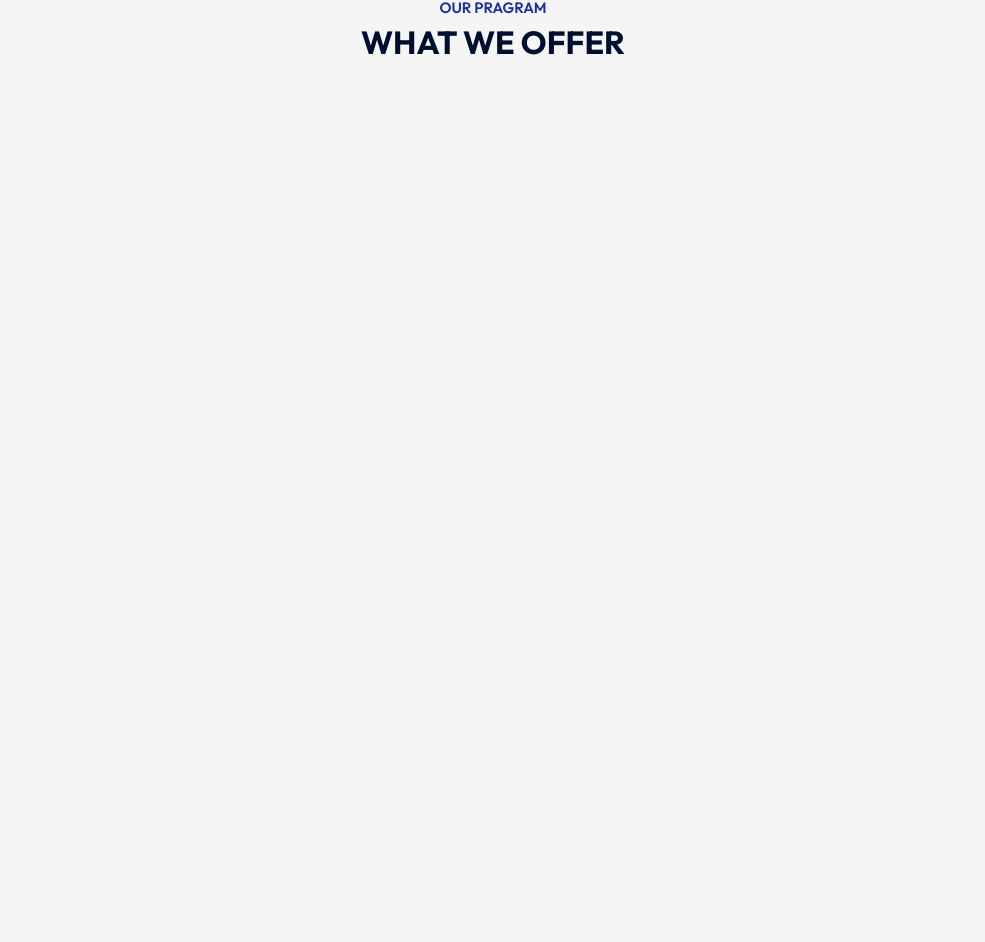
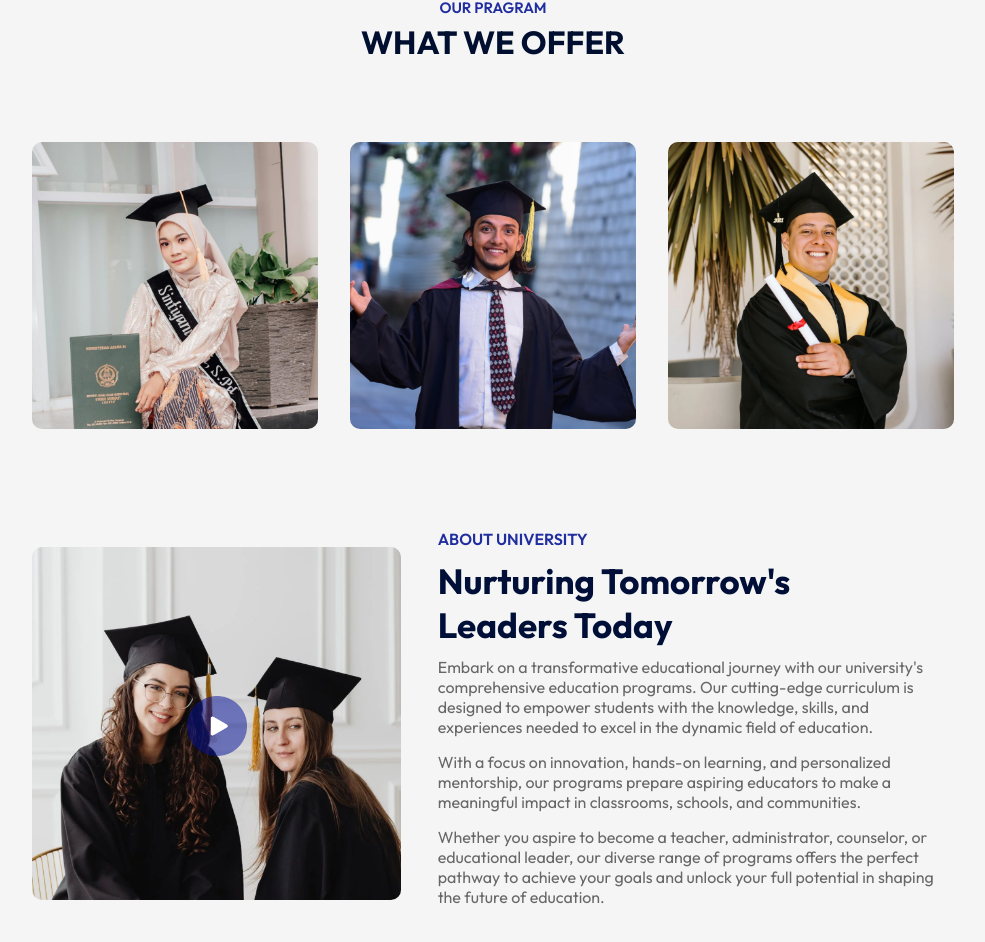
Before and after one commit to Ayushdube1/college-website, a React (Vite) app: page / in a window 1280 px wide. Shown: the part 872-1814 px from the top of the page, without its empty margins (147-1132 px from the left). Before the commit the page ends 964 px from the top, so only its background shows below. Built offline with nearby package versions, Linux system fonts and the light colour scheme.

Commit message:
added programs and about components

```diff
--- a/src/App.jsx
+++ b/src/App.jsx
@@ -2,6 +2,8 @@ import React from 'react'
 import Navbar from './components/Navbar'
 import Hero from './components/Hero'
 import Title from './components/Title'
+import Programs from './components/Programs'
+import About from './components/About'
 
 const App = () => {
   return (
@@ -10,6 +12,8 @@ const App = () => {
      <Hero/>
      <div className="container">
       <Title subtitle="Our pragram" title="what we offer" />
+      <Programs />
+      <About />
      </div>
     </>
   )
--- /dev/null
+++ b/src/components/About.css
@@ -0,0 +1,42 @@
+.about{
+    margin:100px auto;
+    display:flex;
+    align-items: center;
+    justify-content: space-between;
+    width:90%;
+
+}
+.about-left{
+    flex-basis:40%;
+    position: relative;
+}
+.about-img{
+    width:100%;
+    border-radius: 10px;
+
+}
+.about h3{
+    font-weight:600;
+    font-size:16px;
+    color:#212ea0;
+}
+.about-right{
+    flex-basis:56%;
+}
+.play-icon{
+    width:60px;
+    position:absolute;
+    top:50%;
+    left:50%;
+    transform:translate(-50%,-50%);
+}
+.about h2{
+    font-size:35px;
+    color:#000f38;
+    margin:10px 0;
+    max-width:400px;
+}
+.about p{
+    color:#676767;
+    margin-bottom:15px;
+}
--- /dev/null
+++ b/src/components/About.jsx
@@ -0,0 +1,28 @@
+import React from 'react'
+import './About.css'
+import about_img from '../assets/about.png'
+import play_icon from '../assets/play-icon.png'
+
+const About = () => {
+  return (
+    <div className="about" >
+        <div className="about-left">
+            <img src={about_img} className ="about-img" />
+            <img src={play_icon} className ="play-icon" />
+        </div>
+        <div className="about-right">
+            <h3>
+            ABOUT UNIVERSITY
+            </h3>
+            <h2>Nurturing Tomorrow's Leaders Today</h2>
+            <p> Embark on a transformative educational journey with our university's comprehensive education programs. Our cutting-edge curriculum is designed to empower students with the knowledge, skills, and experiences needed to excel in the dynamic field of education.</p>
+            <p> With a focus on innovation, hands-on learning, and personalized mentorship, our programs prepare aspiring educators to make a meaningful impact in classrooms, schools, and communities.</p>
+            <p>Whether you aspire to become a teacher, administrator, counselor, or educational leader, our diverse range of programs offers the perfect pathway to achieve your goals and unlock your full potential in shaping the future of education. </p>
+
+        </div>
+
+    </div>
+  )
+}
+
+export default About
--- /dev/null
+++ b/src/components/Programs.css
@@ -0,0 +1,44 @@
+.programs{
+    margin: 80px auto;
+    width:90%;
+    display:flex;
+    align-items: center;
+    justify-content: space-between;
+}
+.program img{
+    width:100%;
+    border-radius: 10px;
+    display:block;
+}
+.program{
+    flex-basis: 31%;
+    position: relative;
+}
+.caption{
+    border-radius:10px;
+    position:absolute;
+    top:0;
+    left:0;
+    bottom:0;
+    right:0;
+    background:rgba(0,15,152,0.3);
+    display:flex;
+    align-items: center;
+    justify-content: center;
+    color:#fff;
+    cursor:pointer;
+    opacity:0;
+    padding-top:70%;
+    transition:0.4s;
+
+}
+.caption img{
+   width:60px;
+   margin-bottom:10px;
+
+}
+.program:hover .caption{
+   opacity:1;
+   padding-top:0;
+
+}
--- /dev/null
+++ b/src/components/Programs.jsx
@@ -0,0 +1,44 @@
+import React from 'react'
+import './Programs.css'
+import program_1 from '../assets/program-1.png'
+import program_2 from '../assets/program-2.png'
+import program_3 from '../assets/program-3.png'
+import program_icon1 from '../assets/program-icon-1.png'
+import program_icon2 from '../assets/program-icon-2.png'
+import program_icon3 from '../assets/program-icon-3.png'
+
+
+
+
+const Programs = () => {
+  return (
+    <div className ="programs" >
+        <div className="program">
+            <img src ={program_1} />
+            <div className="caption">
+                <img src ={program_icon1} />
+                <p>Graduation Degree</p>
+            </div>
+        </div>
+
+        <div className="program">
+            <img src ={program_2} />
+            <div className="caption">
+                <img src ={program_icon2} />
+                <p>Post Graduate</p>
+            </div>
+        </div>
+
+        <div className="program">
+            <img src ={program_3} />
+            <div className="caption">
+                <img src ={program_icon3} />
+                <p>Graduation Degree</p>
+            </div>
+        </div>
+
+    </div>
+  )
+}
+
+export default Programs
```
